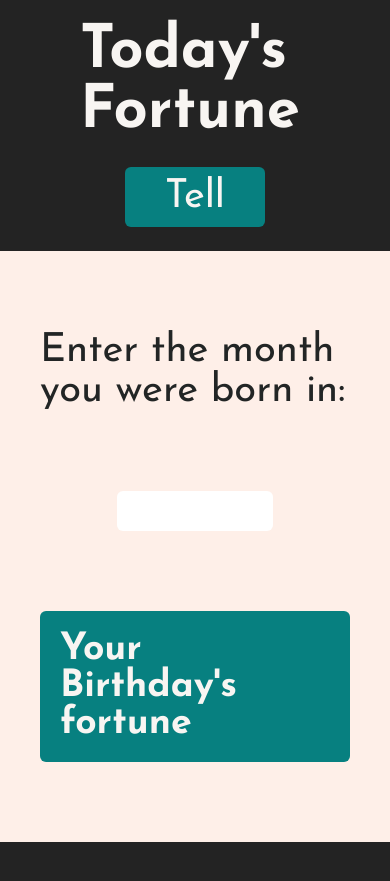
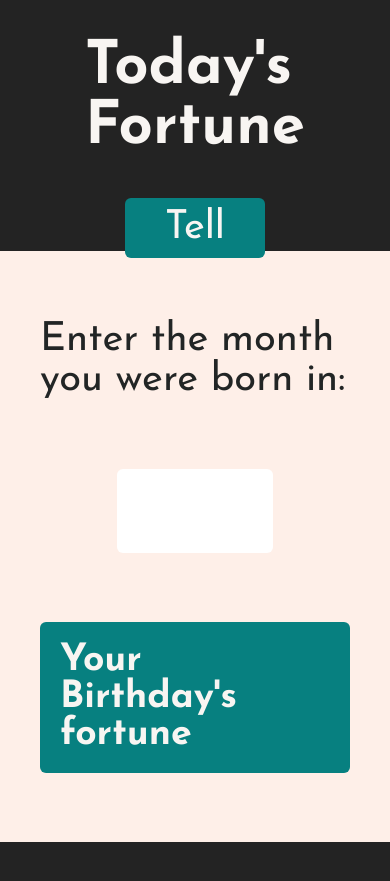
Before and after one commit to dovilegirdziu/fortuneteller, a plain HTML site: page index.html in a window 390 px wide. Shown: the part 593-1474 px from the top of the page. Drawn offline with Linux system fonts and the light colour scheme; a web font is replaced by a local one.

Commit message:
resizing input, more media queries

```diff
--- a/style.css
+++ b/style.css
@@ -113,6 +113,8 @@ input {
     height: 2rem;
     width: 30%;
     font-weight: 300;
+    font-size: larger;
+    height: 10vh;
     border: none;
     border-radius: 6px;
 }
@@ -153,7 +155,7 @@ p {
     font-size: 2rem;
 }
 
-@media all and (max-width: 700px) {
+@media all and (max-width: 900px) {
     nav, h2, p, .fortune, .birth {
         padding: 0 2rem;
     }
@@ -166,7 +168,17 @@ p {
         font-size: 1rem;
     }
 
+    .fortune h2 {
+        margin: 2rem;
+    }
+
     input {
         width: 40vw;
     }
 }
+
+@media all and (max-width: 500px) {
+    header nav ul li{
+        display: none;
+    }
+}
```
